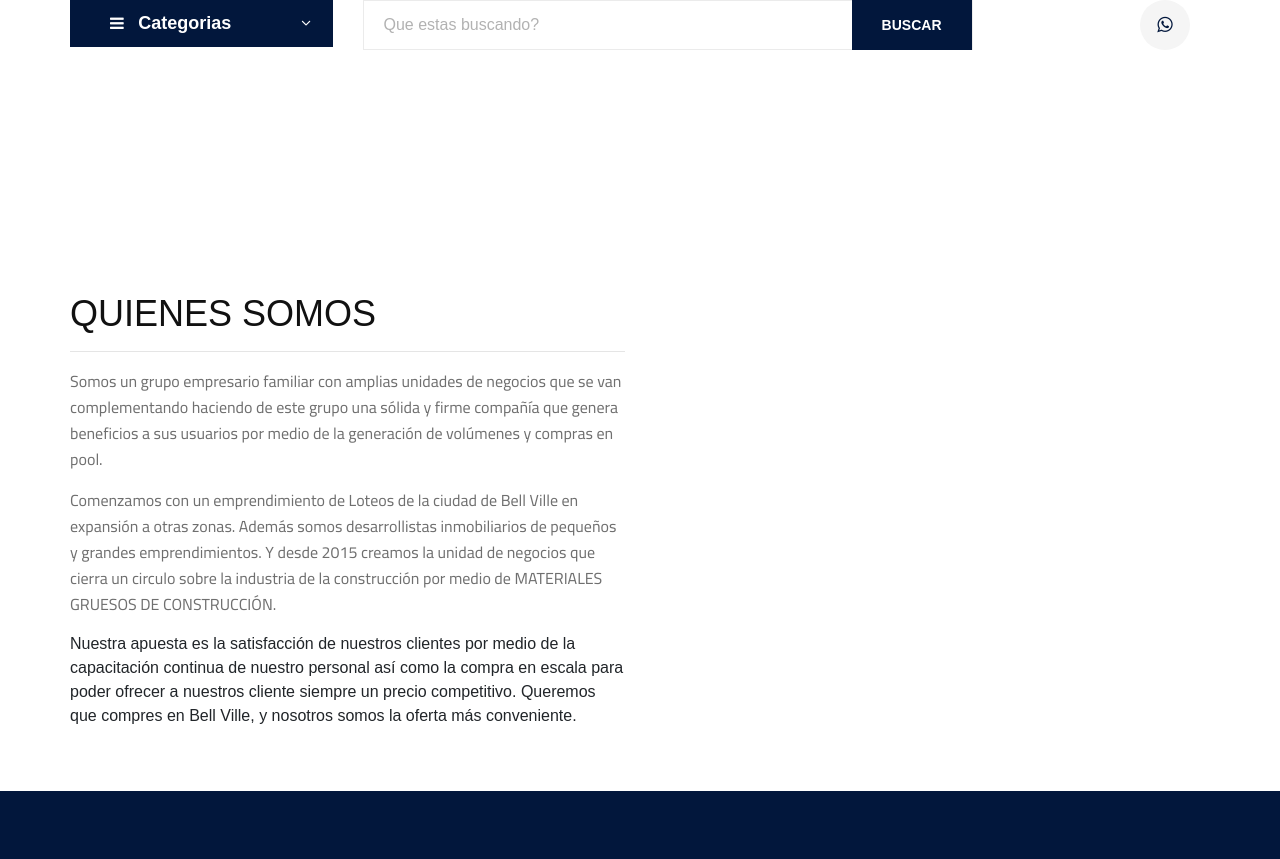
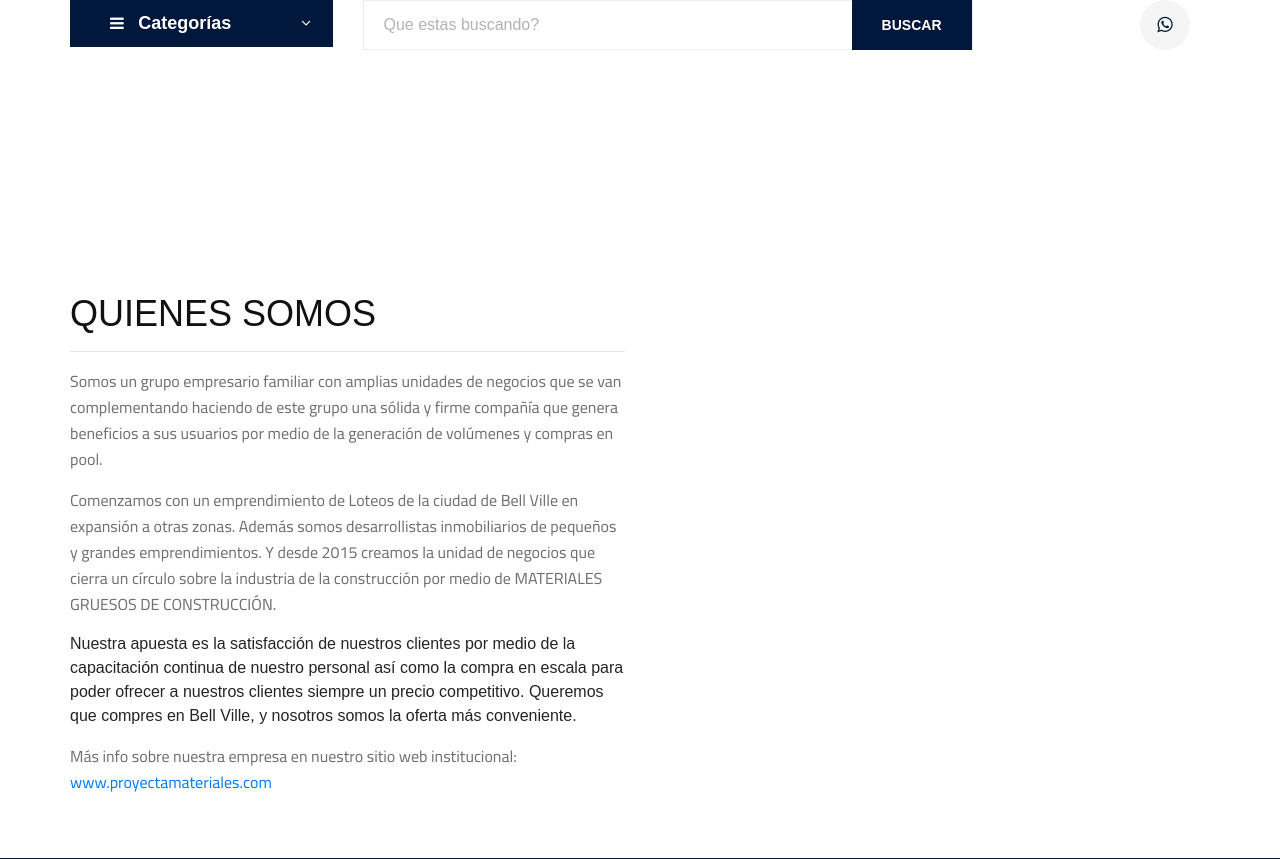
Before and after one commit to FerFuego/proyecta, a PHP site: page /nosotros.php in a window 1280 px wide. Shown: the part 126-985 px from the top of the page. Run offline with PHP 8.4, Linux system fonts and the light colour scheme; data that the repository does not hold is empty; some libraries are stand-ins or nearby versions.

Commit message:
cambios varios de texto

```diff
--- a/inc/parts/breadcrumb-section.php
+++ b/inc/parts/breadcrumb-section.php
@@ -6,7 +6,7 @@
                     <h2><?php echo Store::normalize_title(); ?></h2>
                     <div class="breadcrumb__option">
                         <a href="/">Inicio</a>
-                        <span><?php echo Store::normalize_title(); ?></span>
+                        <span>&nbsp;<?php echo Store::normalize_title(); ?></span>
                     </div>
                 </div>
             </div>
--- a/inc/parts/cart-empty.php
+++ b/inc/parts/cart-empty.php
@@ -1,7 +1,7 @@
 <div class="container">
     <div class="row">
         <div class="col-lg-12">
-            <h2 class="text-danger text-center">No tienes ningun pedido abierto</h2>
+            <h2 class="text-danger text-center">No tienes ningún pedido abierto. Pronto habilitaremos la tienda para que puedas agregar productos al carrito y realizar el pedido directamente desde el sitio web.</h2>
         </div>
     </div>
 </div>
--- a/inc/parts/categories.php
+++ b/inc/parts/categories.php
@@ -2,7 +2,7 @@
     <div class="hero__categories">
         <div class="hero__categories__all">
             <i class="fa fa-bars"></i>
-            <span>Categorias</span>
+            <span>Categorías</span>
         </div>
         <ul>
             <?php
--- a/nosotros.php
+++ b/nosotros.php
@@ -28,9 +28,12 @@
                 Somos un grupo empresario familiar con amplias unidades de negocios que se van complementando haciendo de este grupo una sólida y firme compañía que genera beneficios a sus usuarios por medio de la generación de volúmenes y compras en pool.
             </p>
             <p>
-                Comenzamos con un emprendimiento de Loteos de la ciudad de Bell Ville en expansión a otras zonas. Además somos desarrollistas inmobiliarios de pequeños y grandes emprendimientos. Y desde 2015 creamos la unidad de negocios que cierra un circulo sobre la industria de la construcción por medio de MATERIALES GRUESOS DE CONSTRUCCIÓN.
+                Comenzamos con un emprendimiento de Loteos de la ciudad de Bell Ville en expansión a otras zonas. Además somos desarrollistas inmobiliarios de pequeños y grandes emprendimientos. Y desde 2015 creamos la unidad de negocios que cierra un círculo sobre la industria de la construcción por medio de MATERIALES GRUESOS DE CONSTRUCCIÓN.
             </p>
-                Nuestra apuesta es la satisfacción de nuestros clientes por medio de la capacitación continua de nuestro personal así como la compra en escala para poder ofrecer a nuestros cliente siempre un precio competitivo. Queremos que compres en Bell Ville, y nosotros somos la oferta más conveniente.
+                Nuestra apuesta es la satisfacción de nuestros clientes por medio de la capacitación continua de nuestro personal así como la compra en escala para poder ofrecer a nuestros clientes siempre un precio competitivo. Queremos que compres en Bell Ville, y nosotros somos la oferta más conveniente.
+            </p>
+            <p>
+                Más info sobre nuestra empresa en nuestro sitio web institucional: <a href="https://www.proyectamateriales.com/" target="_blank">www.proyectamateriales.com</a></p>
             </p>
         </div>
     </div>
```
